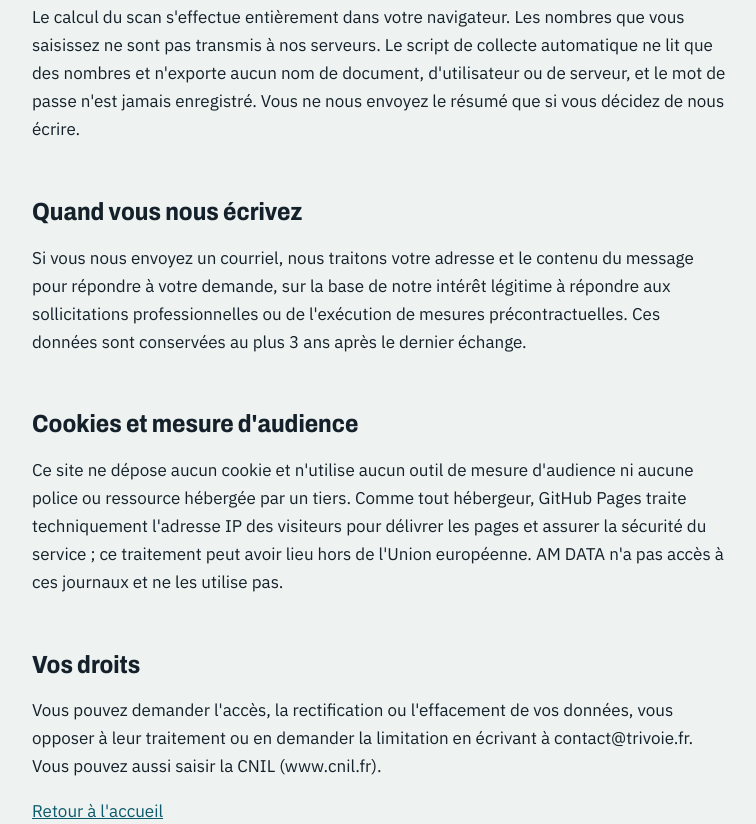
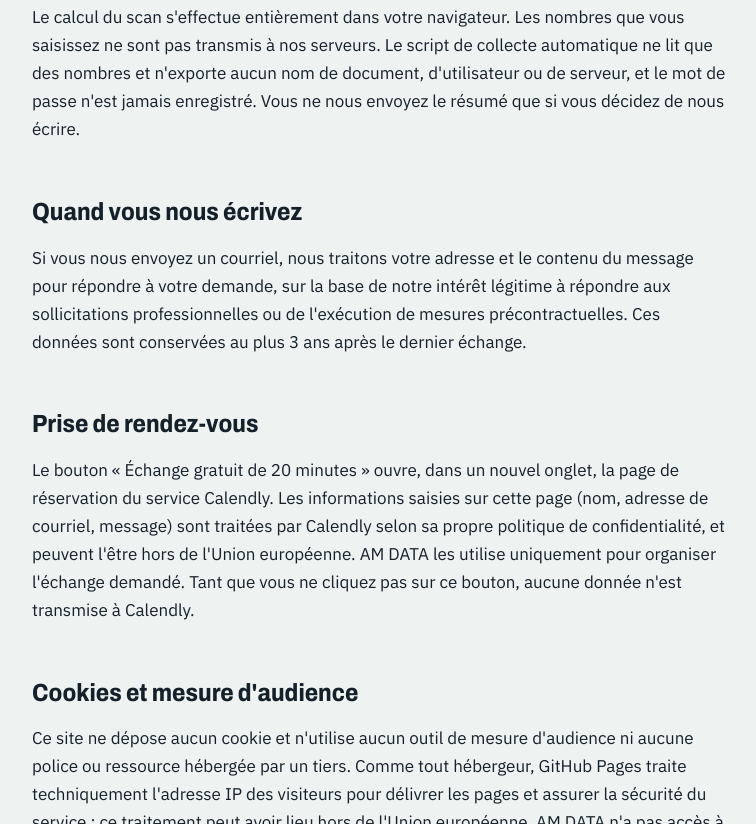
Before and after one commit to busness115-blip/trivoie-site, a plain HTML site: page confidentialite/index.html in a window 1280 px wide. Shown: the part 452-1276 px from the top of the page, without its empty margins (234-990 px from the left). Drawn offline with Linux system fonts and the light colour scheme.

Commit message:
Prise de rendez-vous Calendly (20 minutes) et mention dans la politique de confidentialite
Co-Authored-By: Claude Sonnet 5.5 <noreply@anthropic.com>
Claude-Session: https://claude.ai/code/session_01S3afneGvoMJXosaN8uftmN

```diff
--- a/confidentialite/index.html
+++ b/confidentialite/index.html
@@ -132,6 +132,8 @@ footer.site p { margin: 6px 0; max-width: none; }
 <p>Le calcul du scan s'effectue entièrement dans votre navigateur. Les nombres que vous saisissez ne sont pas transmis à nos serveurs. Le script de collecte automatique ne lit que des nombres et n'exporte aucun nom de document, d'utilisateur ou de serveur, et le mot de passe n'est jamais enregistré. Vous ne nous envoyez le résumé que si vous décidez de nous écrire.</p>
 <h2>Quand vous nous écrivez</h2>
 <p>Si vous nous envoyez un courriel, nous traitons votre adresse et le contenu du message pour répondre à votre demande, sur la base de notre intérêt légitime à répondre aux sollicitations professionnelles ou de l'exécution de mesures précontractuelles. Ces données sont conservées au plus 3 ans après le dernier échange.</p>
+<h2>Prise de rendez-vous</h2>
+<p>Le bouton « Échange gratuit de 20 minutes » ouvre, dans un nouvel onglet, la page de réservation du service Calendly. Les informations saisies sur cette page (nom, adresse de courriel, message) sont traitées par Calendly selon sa propre politique de confidentialité, et peuvent l'être hors de l'Union européenne. AM DATA les utilise uniquement pour organiser l'échange demandé. Tant que vous ne cliquez pas sur ce bouton, aucune donnée n'est transmise à Calendly.</p>
 <h2>Cookies et mesure d'audience</h2>
 <p>Ce site ne dépose aucun cookie et n'utilise aucun outil de mesure d'audience ni aucune police ou ressource hébergée par un tiers. Comme tout hébergeur, GitHub Pages traite techniquement l'adresse IP des visiteurs pour délivrer les pages et assurer la sécurité du service ; ce traitement peut avoir lieu hors de l'Union européenne. AM DATA n'a pas accès à ces journaux et ne les utilise pas.</p>
 <h2>Vos droits</h2>
```
Also changed, not shown: index.html (+2 -3 lines).
